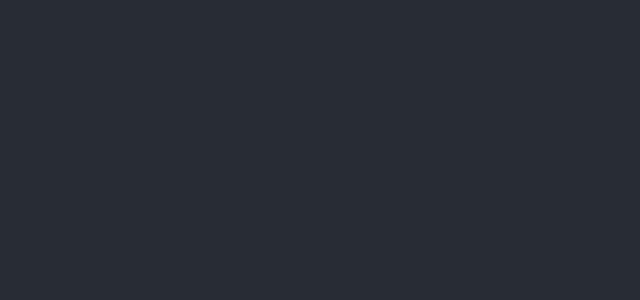
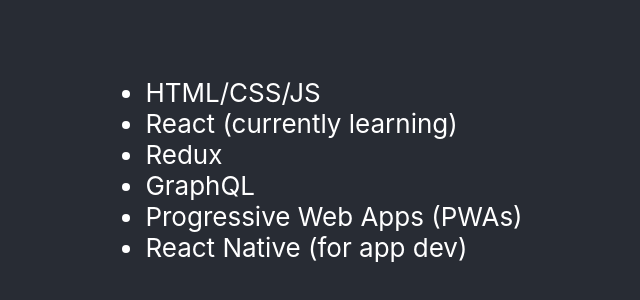
Before and after one commit to HeroicHitesh/React-Uplift-Demo, a React (Create React App) app in the folder lists-keys/: page / in a window 1280 px wide. Shown: the part 230-530 px from the top of the page, without its empty margins (326-966 px from the left). Built offline with nearby package versions, Linux system fonts and the light colour scheme.

Commit message:
Create LearnList Component

```diff
--- a/lists-keys/src/App.js
+++ b/lists-keys/src/App.js
@@ -1,7 +1,12 @@
+import LearnList from "./component/LearnList.js";
 import "./App.css";
 
 function App() {
-  return <header className="App-header"></header>;
+  return (
+    <header className="App-header">
+      <LearnList />
+    </header>
+  );
 }
 
 export default App;
--- /dev/null
+++ b/lists-keys/src/component/LearnList.js
@@ -0,0 +1,19 @@
+import React from "react";
+
+export default function LearnList() {
+  const learnThis = [
+    "HTML/CSS/JS",
+    "React (currently learning)",
+    "Redux",
+    "GraphQL",
+    "Progressive Web Apps (PWAs)",
+    "React Native (for app dev)",
+  ];
+  return (
+    <ul>
+      {learnThis.map((tech) => (
+        <li>{tech}</li>
+      ))}
+    </ul>
+  );
+}
```
